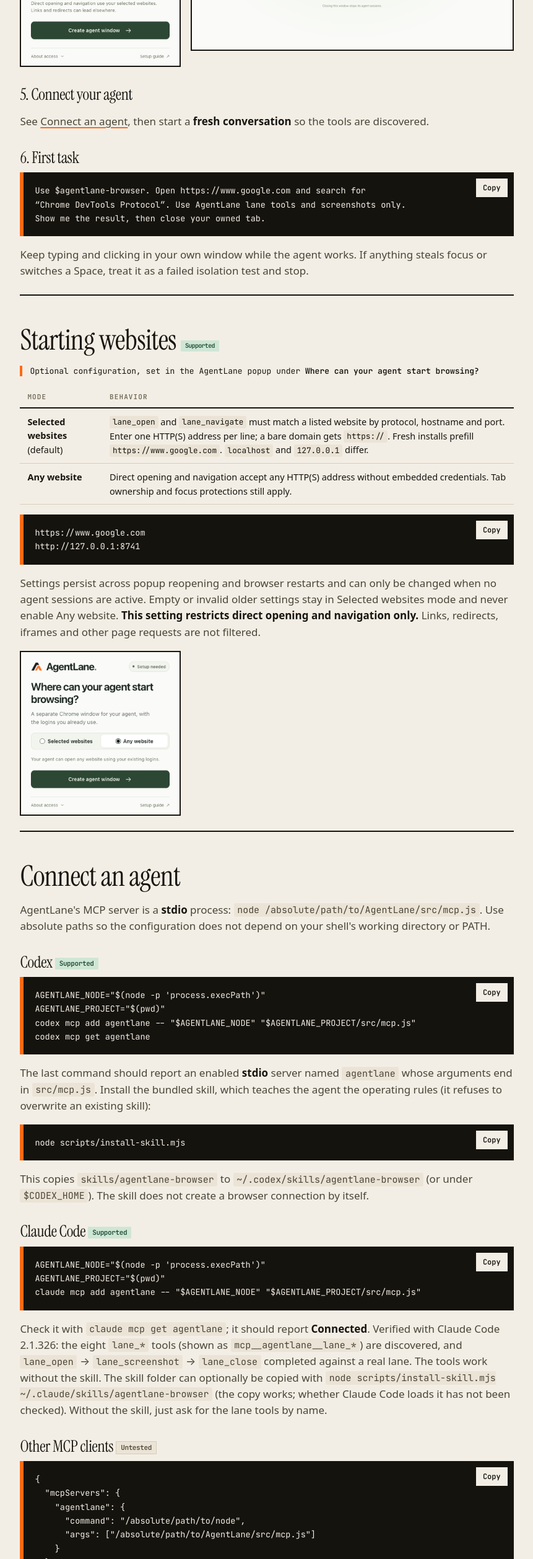
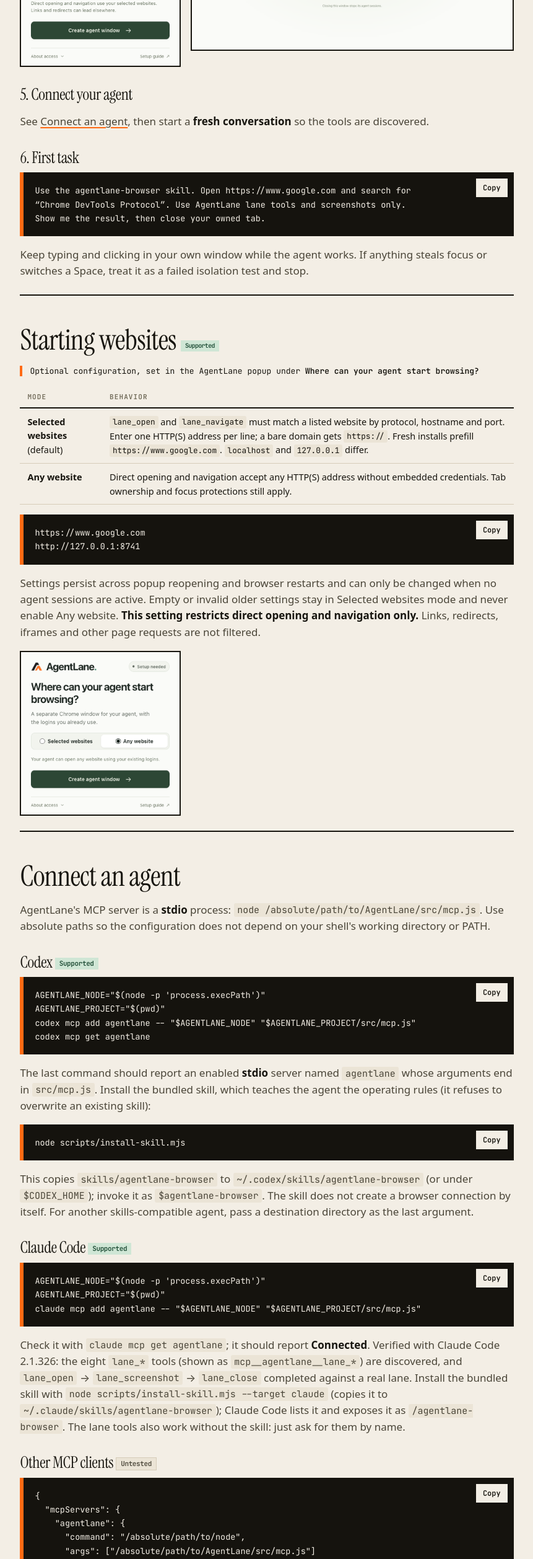
Before and after one commit to orkunkinay/AgentLane, a browser extension: page docs/index.html in a window 1280 px wide. Shown: the part 3828-6343 px from the top of the page at 62% size, without its empty margins (300-1161 px from the left). Drawn offline with Linux system fonts and the light colour scheme.

Commit message:
docs: document Claude Code skill install and neutral prompts on the site

```diff
--- a/docs/index.html
+++ b/docs/index.html
@@ -115,7 +115,7 @@ npm test</code></pre><button type="button" class="copy" data-copy>Copy</button><
           <h3 id="install-5">5. Connect your agent</h3>
           <p>See <a href="#connect">Connect an agent</a>, then start a <b>fresh conversation</b> so the tools are discovered.</p>
           <h3 id="install-6">6. First task</h3>
-          <div class="code"><pre><code>Use $agentlane-browser. Open https://www.google.com and search for
+          <div class="code"><pre><code>Use the agentlane-browser skill. Open https://www.google.com and search for
 “Chrome DevTools Protocol”. Use AgentLane lane tools and screenshots only.
 Show me the result, then close your owned tab.</code></pre><button type="button" class="copy" data-copy>Copy</button></div>
           <p>Keep typing and clicking in your own window while the agent works. If anything steals focus or switches a Space, treat it as a failed isolation test and stop.</p>
@@ -149,12 +149,12 @@ codex mcp add agentlane -- "$AGENTLANE_NODE" "$AGENTLANE_PROJECT/src/mcp.js"
 codex mcp get agentlane</code></pre><button type="button" class="copy" data-copy>Copy</button></div>
           <p>The last command should report an enabled <b>stdio</b> server named <code>agentlane</code> whose arguments end in <code>src/mcp.js</code>. Install the bundled skill, which teaches the agent the operating rules (it refuses to overwrite an existing skill):</p>
           <div class="code"><pre><code>node scripts/install-skill.mjs</code></pre><button type="button" class="copy" data-copy>Copy</button></div>
-          <p>This copies <code>skills/agentlane-browser</code> to <code>~/.codex/skills/agentlane-browser</code> (or under <code>$CODEX_HOME</code>). The skill does not create a browser connection by itself.</p>
+          <p>This copies <code>skills/agentlane-browser</code> to <code>~/.codex/skills/agentlane-browser</code> (or under <code>$CODEX_HOME</code>); invoke it as <code>$agentlane-browser</code>. The skill does not create a browser connection by itself. For another skills-compatible agent, pass a destination directory as the last argument.</p>
           <h3>Claude Code <span class="tag ok">Supported</span></h3>
           <div class="code"><pre><code>AGENTLANE_NODE="$(node -p 'process.execPath')"
 AGENTLANE_PROJECT="$(pwd)"
 claude mcp add agentlane -- "$AGENTLANE_NODE" "$AGENTLANE_PROJECT/src/mcp.js"</code></pre><button type="button" class="copy" data-copy>Copy</button></div>
-          <p>Check it with <code>claude mcp get agentlane</code>; it should report <b>Connected</b>. Verified with Claude Code 2.1.326: the eight <code>lane_*</code> tools (shown as <code>mcp__agentlane__lane_*</code>) are discovered, and <code>lane_open</code> → <code>lane_screenshot</code> → <code>lane_close</code> completed against a real lane. The tools work without the skill. The skill folder can optionally be copied with <code>node scripts/install-skill.mjs ~/.claude/skills/agentlane-browser</code> (the copy works; whether Claude Code loads it has not been checked). Without the skill, just ask for the lane tools by name.</p>
+          <p>Check it with <code>claude mcp get agentlane</code>; it should report <b>Connected</b>. Verified with Claude Code 2.1.326: the eight <code>lane_*</code> tools (shown as <code>mcp__agentlane__lane_*</code>) are discovered, and <code>lane_open</code> → <code>lane_screenshot</code> → <code>lane_close</code> completed against a real lane. Install the bundled skill with <code>node scripts/install-skill.mjs --target claude</code> (copies it to <code>~/.claude/skills/agentlane-browser</code>); Claude Code lists it and exposes it as <code>/agentlane-browser</code>. The lane tools also work without the skill: just ask for them by name.</p>
           <h3>Other MCP clients <span class="tag unk">Untested</span></h3>
           <div class="code"><pre><code>{
   "mcpServers": {
```
Also changed, not shown: docs/COMPATIBILITY.md (+1 -1 lines), index.html (+2 -2 lines).
